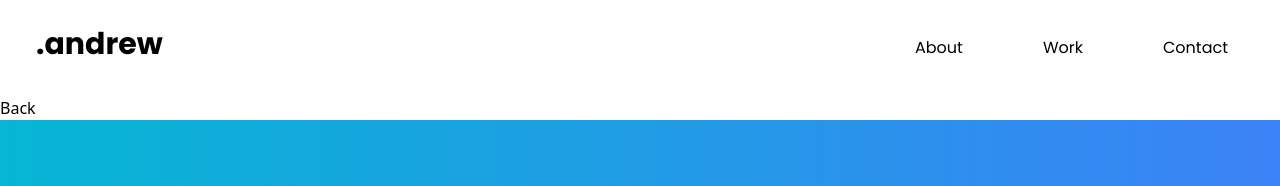
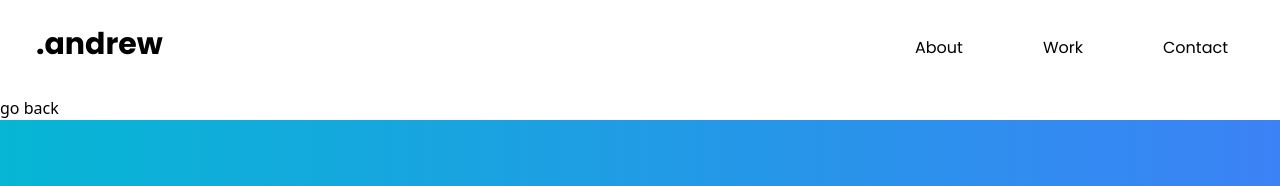
Before and after one commit to AndrewAlllDay/andrewsnyderdesign-react, a React (Create React App) app: page /work/retain-banner in a window 1280 px wide. Shown: the top 186 px of the page. Built offline with nearby package versions, Linux system fonts and the light colour scheme.

Commit message:
Updates backbutton

```diff
--- a/src/components/backbutton.jsx
+++ b/src/components/backbutton.jsx
@@ -1,16 +1,13 @@
-import React from 'react';
 import { useNavigate } from 'react-router-dom';
 
-const BackButton = () => {
-  const history = useNavigate();
-
-  const handleGoBack = () => {
-    history.goBack();
-  };
+function backbutton() {
+  const navigate = useNavigate();
 
   return (
-    <button onClick={handleGoBack}>Back</button>
+    <>
+      <button onClick={() => navigate(-1)}>go back</button>
+    </>
   );
 };
 
-export default BackButton;
+export default backbutton
```
